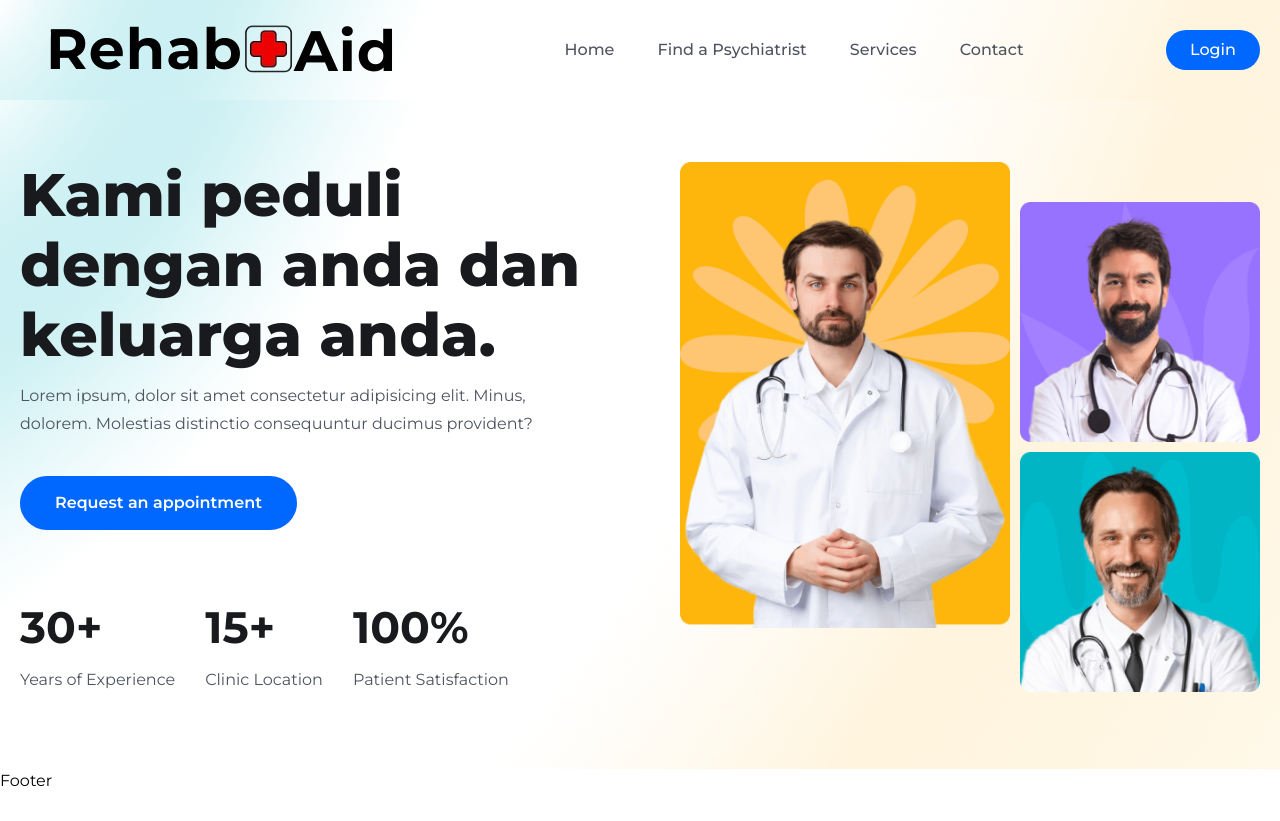
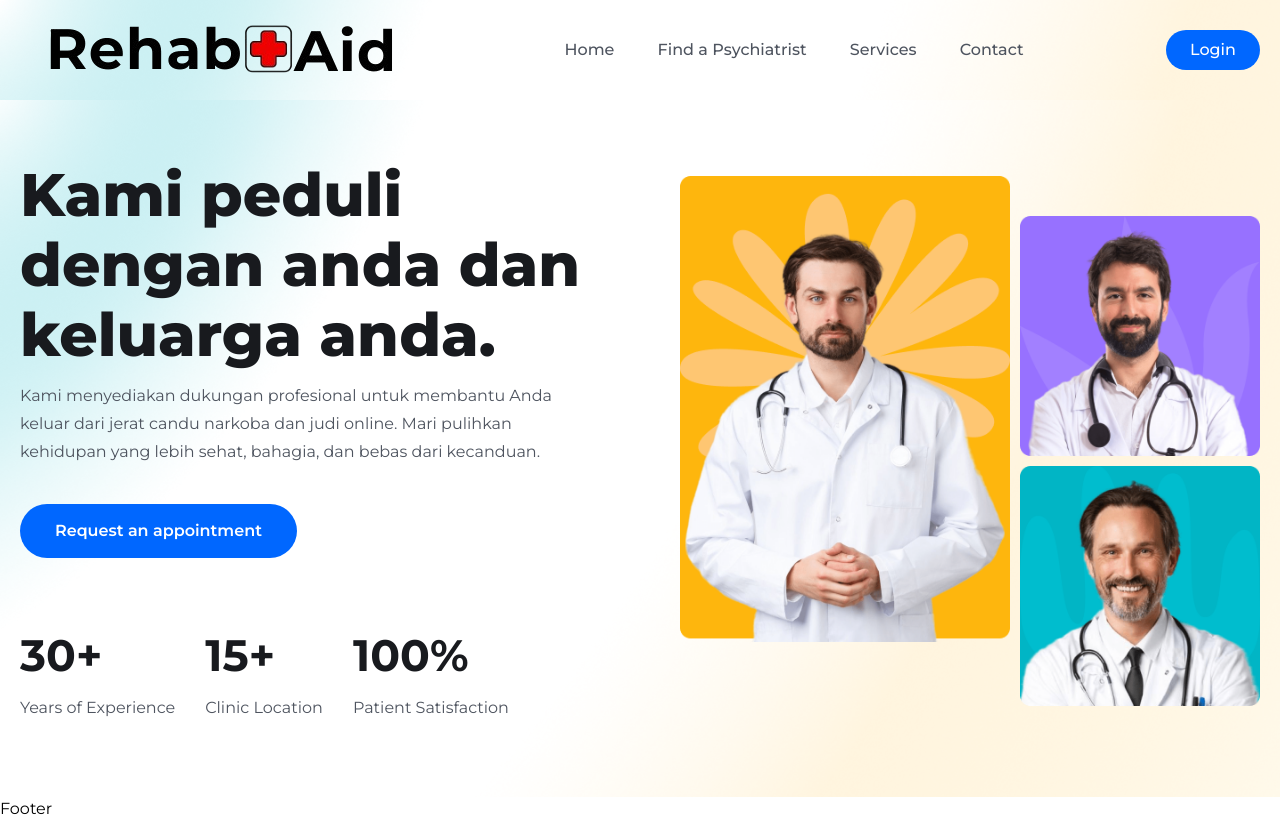
Before and after one commit to mzuhairiy/rehab-aid, a React (Vite) app in the folder frontend/: page / in a window 1280 px wide. Before the commit the page ends 800 px from the top, so only its background shows below. Built offline with nearby package versions, Linux system fonts and the light colour scheme.

Commit message:
feat: edit hero section

```diff
--- a/frontend/src/pages/Home.jsx
+++ b/frontend/src/pages/Home.jsx
@@ -17,8 +17,8 @@ const Home = () => {
                                     md:leading-[70px]">
                                         Kami peduli dengan anda dan keluarga anda.
                                     </h1>
-                                    <p className="text__para">Lorem ipsum, dolor sit amet consectetur adipisicing elit. Minus, dolorem. Molestias distinctio consequuntur ducimus
-                                        provident?
+                                    <p className="text__para">Kami menyediakan dukungan profesional untuk membantu Anda keluar dari jerat candu narkoba dan judi online.
+                                        Mari pulihkan kehidupan yang lebih sehat, bahagia, dan bebas dari kecanduan.
                                     </p>
 
                                     <button className="btn">
```
